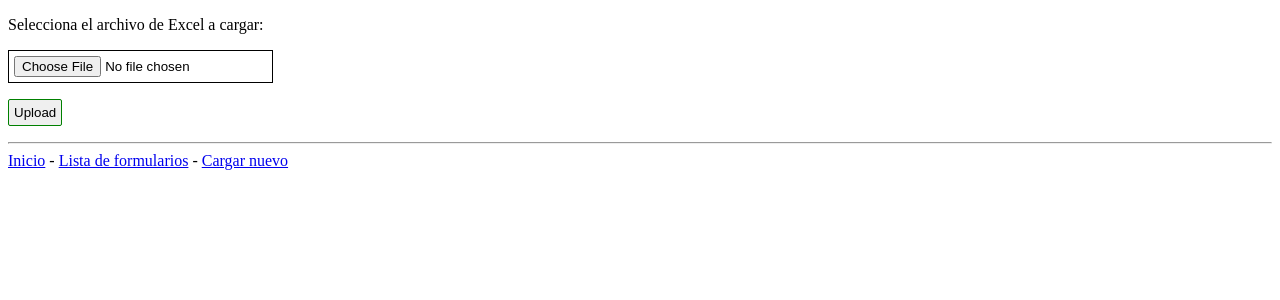
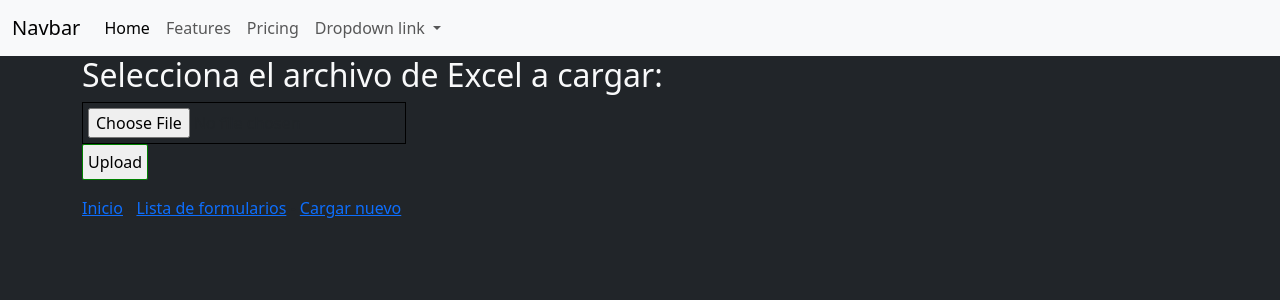
Before and after one commit to virgiliomx/formulario, a Django app: page /formulario/carga/ in a window 1280 px wide. Shown: the top 300 px of the page. Run offline with Django 4.2, Linux system fonts and the light colour scheme.

Commit message:
Added normal bootstrap5 and index ordering

```diff
--- a/creaFormulario/models.py
+++ b/creaFormulario/models.py
@@ -47,7 +47,7 @@ class Formulario(models.Model):
     contacto_especifique = models.CharField(null=True, max_length=500)
 
     class Meta:
-        ordering = ['nombre', 'titulo']
+        ordering = ['-id', 'nombre', 'titulo']
 
     def __str__(self):
         return f'Formulario de invención del inventor {self.nombre} titulado {self.titulo}.'
--- a/templates/base.html
+++ b/templates/base.html
@@ -5,20 +5,52 @@
     <meta charset="UTF-8">
     <meta http-equiv="X-UA-Compatible" content="IE=edge">
     <meta name="viewport" content="width=device-width, initial-scale=1.0">
+    <link href="https://cdn.jsdelivr.net/npm/bootstrap@5.3.0/dist/css/bootstrap.min.css" rel="stylesheet" integrity="sha384-9ndCyUaIbzAi2FUVXJi0CjmCapSmO7SnpJef0486qhLnuZ2cdeRhO02iuK6FUUVM" crossorigin="anonymous">
+
     <script src="https://code.jquery.com/jquery-3.3.1.js"></script>
     <link rel="shortcut icon" href="{% static 'img/favicon.ico' %">
-    <link rel="stylesheet" href="{% static 'css/main.css' %}">
-
 
     <title>PI CIETT - {% block title %}NADA{% endblock %}</title>
 </head>
-<body>
+<body class="bg-dark">
+    <nav class="navbar navbar-expand-lg bg-body-tertiary">
+        <div class="container-fluid">
+          <a class="navbar-brand" href="#">Navbar</a>
+          <button class="navbar-toggler" type="button" data-bs-toggle="collapse" data-bs-target="#navbarNavDropdown" aria-controls="navbarNavDropdown" aria-expanded="false" aria-label="Toggle navigation">
+            <span class="navbar-toggler-icon"></span>
+          </button>
+          <div class="collapse navbar-collapse" id="navbarNavDropdown">
+            <ul class="navbar-nav">
+              <li class="nav-item">
+                <a class="nav-link active" aria-current="page" href="#">Home</a>
+              </li>
+              <li class="nav-item">
+                <a class="nav-link" href="#">Features</a>
+              </li>
+              <li class="nav-item">
+                <a class="nav-link" href="#">Pricing</a>
+              </li>
+              <li class="nav-item dropdown">
+                <a class="nav-link dropdown-toggle" href="#" role="button" data-bs-toggle="dropdown" aria-expanded="false">
+                  Dropdown link
+                </a>
+                <ul class="dropdown-menu">
+                  <li><a class="dropdown-item" href="#">Action</a></li>
+                  <li><a class="dropdown-item" href="#">Another action</a></li>
+                  <li><a class="dropdown-item" href="#">Something else here</a></li>
+                </ul>
+              </li>
+            </ul>
+          </div>
+        </div>
+      </nav>
 
     <div class="container">
         {% block content %}{% endblock %}
 
         <a href="{% url "index" %}">Inicio</a> - <a href="{% url "creaFormulario:listaFormulario" %}">Lista de formularios</a> - <a href="{% url "creaFormulario:cargaExcel" %}">Cargar nuevo</a>
     </div>
+    <script src="https://cdn.jsdelivr.net/npm/bootstrap@5.3.0/dist/js/bootstrap.bundle.min.js" integrity="sha384-geWF76RCwLtnZ8qwWowPQNguL3RmwHVBC9FhGdlKrxdiJJigb/j/68SIy3Te4Bkz" crossorigin="anonymous"></script>
+  </body>
 </body>
-<script language="JavaScript" type="text/javascript" src="{% static 'js/main.js'%}"></script>
 </html>
--- a/templates/creaFormulario/cargaExcel.html
+++ b/templates/creaFormulario/cargaExcel.html
@@ -4,7 +4,7 @@
 {% block title %}Carga Excel{% endblock %}
 
 {% block content %}
-<p>Selecciona el archivo de Excel a cargar:</p>
+<h2 class="text-light">Selecciona el archivo de Excel a cargar:</h2>
     <form action="{% url "creaFormulario:cargaExcel" %}" method="post" enctype="multipart/form-data">
         {% csrf_token %}
         <input type="file"
@@ -17,14 +17,4 @@
                 value="Upload"``
                 style="border: 1px solid green; padding:5px; border-radius: 2px; cursor: pointer;">
     </form>
-
-    <p></p>
-    <hr>
-
-    {% comment %} {% for dic in excel_data %}
-        {% for key, value in dic.items %}
-            <p>Clave: {{key}}, valor {{value}}</p>
-        {% endfor %}
-        <br>
-    {% endfor %} {% endcomment %}
 {% endblock %}
```
Also changed, not shown: templates/creaFormulario/index.html (+8 -6 lines), creaFormulario/migrations/0004_alter_formulario_options.py (added), creaFormulario/migrations/0005_alter_formulario_options.py (added), db.sqlite3.
